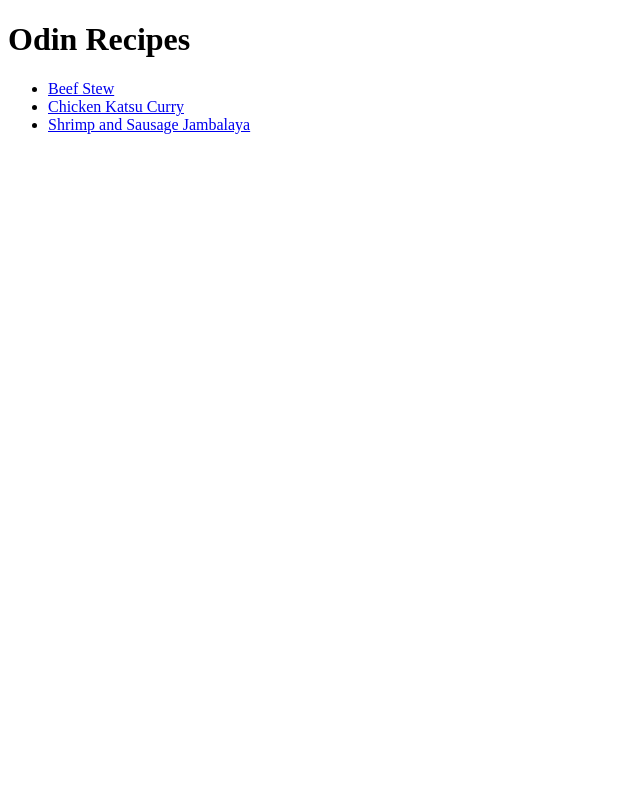
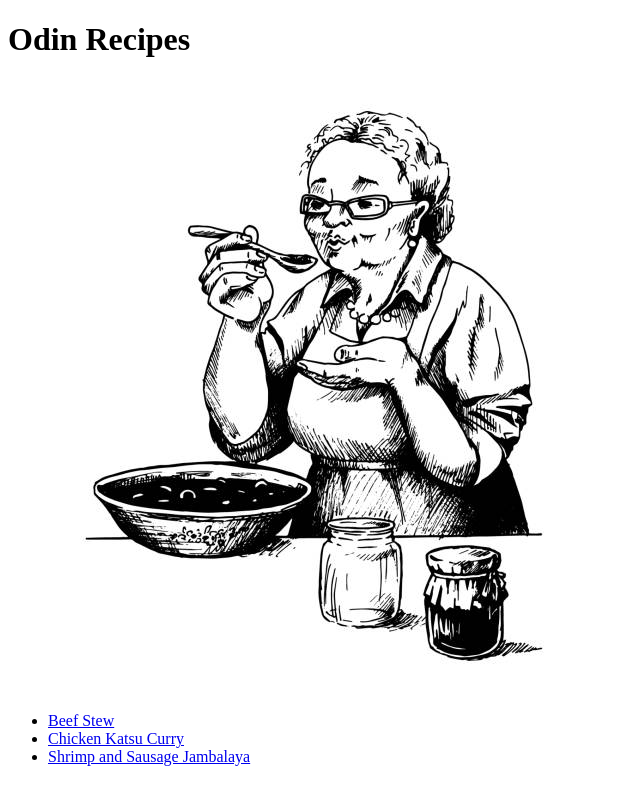
Before and after one commit to ashinard/odin-recipes, a plain HTML site: page index.html in a window 1280 px wide. Shown: the whole page, without its empty margins (0-640 px from the left). Drawn offline with Linux system fonts and the light colour scheme.

Commit message:
Add image to index page

```diff
--- a/index.html
+++ b/index.html
@@ -7,6 +7,7 @@
 
     <body>
         <h1>Odin Recipes</h1>
+        <img src="img/grandma-cooking.jpg" alt="grandma cooking">
         <ul>
             <li><a href="recipes/beef-stew.html">Beef Stew</a></li>
             <li><a href="recipes/chicken-katsu-curry.html">Chicken Katsu Curry</a></li>
```
Also changed, not shown: img/grandma-cooking.jpg (added).
